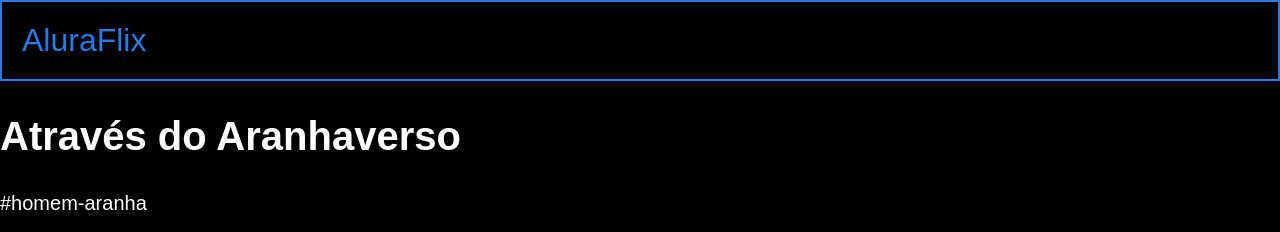
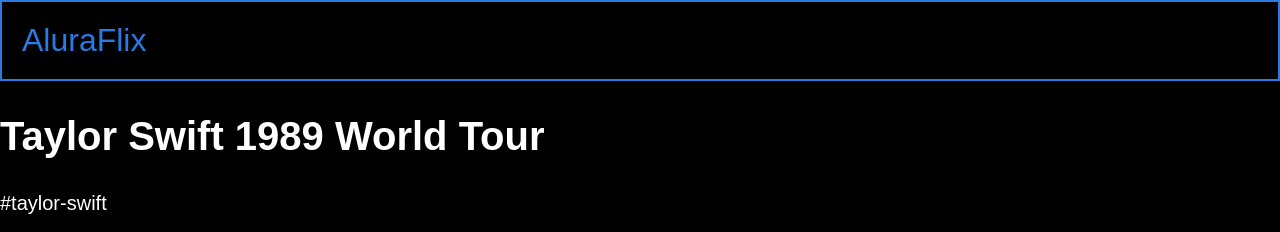
Before and after one commit to EstiversonOliveira/AluraFlix2025Formativo, a plain HTML site: page index.html in a window 1280 px wide. Shown: the top 232 px of the page. Drawn offline with Linux system fonts and the light colour scheme; grey boxes are pictures that could not be loaded; a web font is replaced by a local one.

Commit message:
updated com customização

```diff
--- a/index.html
+++ b/index.html
@@ -16,11 +16,11 @@
     <header>AluraFlix</header>
     <section>
         <div>
-            <h1>Através do Aranhaverso</h1>
-            <p>#homem-aranha</p>
+            <h1>Taylor Swift 1989 World Tour</h1>
+            <p>#taylor-swift</p>
         </div>
         <div>
-            <iframe width="560" height="315" src="https://www.youtube.com/embed/gt_fAE1Eg2Q?si=EEv-tsY_b1B2OwKE"
+            <iframe width="560" height="315" src="https://www.youtube.com/embed/GsCrgj5FhFE?si=pzK1B00GkxIaHPJL"
                 title="YouTube video player" frameborder="0"
                 allow="accelerometer; autoplay; clipboard-write; encrypted-media; gyroscope; picture-in-picture; web-share"
                 referrerpolicy="strict-origin-when-cross-origin" allowfullscreen></iframe>
```
